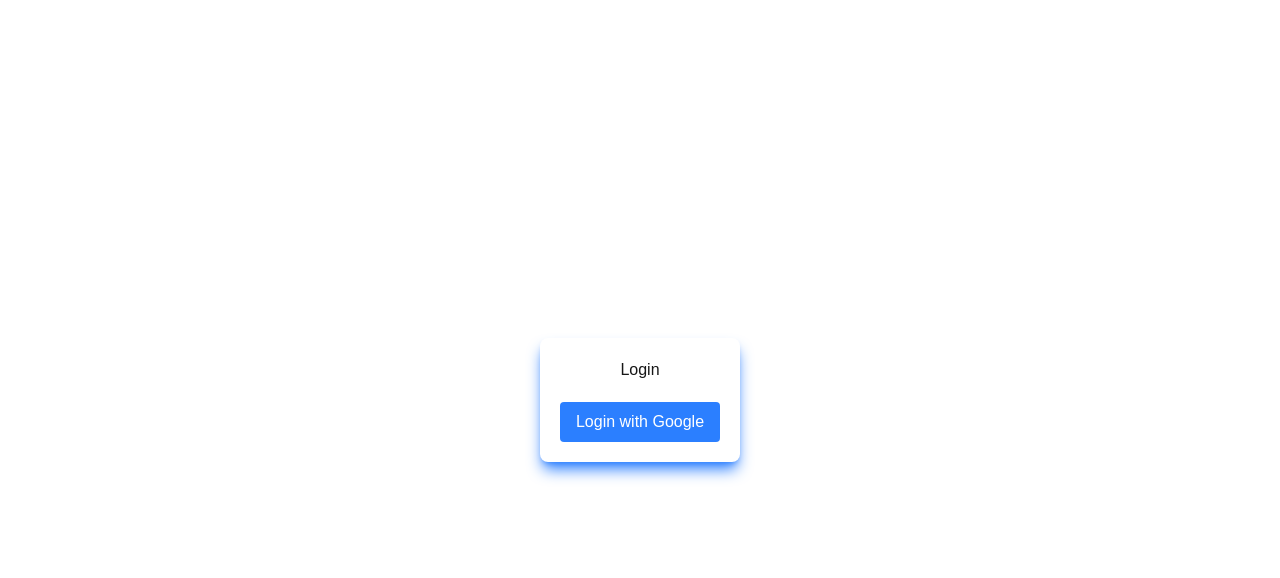
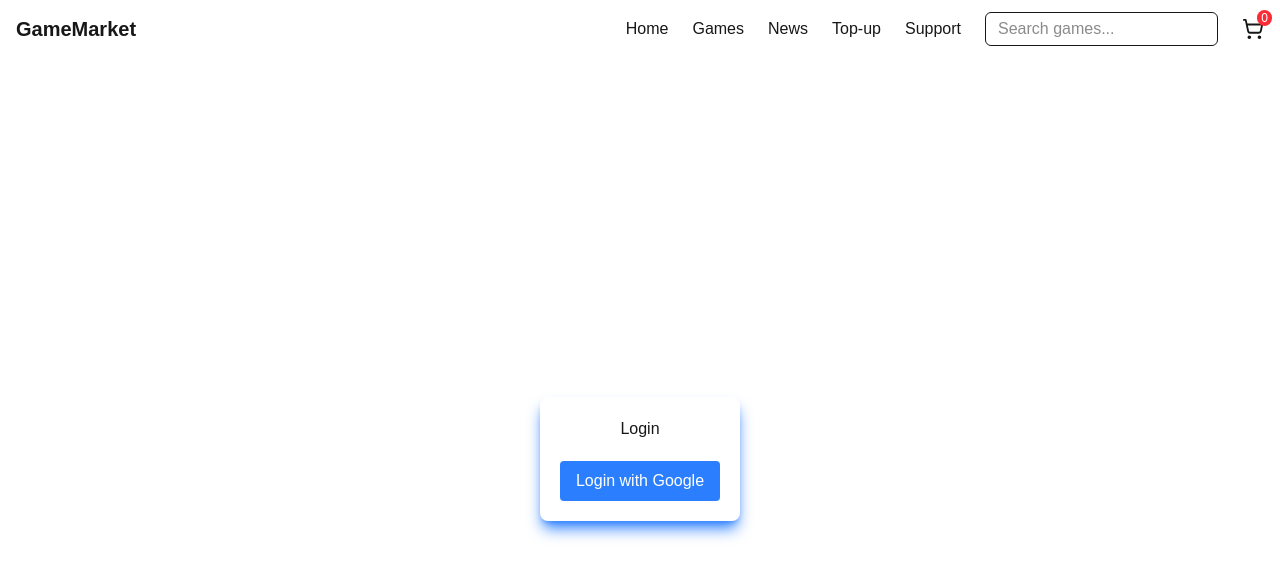
Before and after one commit to ChawankornT/game-marketplace-platform, a Next.js app: page /login in a window 1280 px wide. Shown: the top 578 px of the page. Built offline with nearby package versions, Linux system fonts and the light colour scheme; no server answers.

Commit message:
- Create Header - Create Navbar

```diff
--- a/package.json
+++ b/package.json
@@ -10,6 +10,8 @@
   },
   "dependencies": {
     "firebase": "^12.6.0",
+    "framer-motion": "^12.23.24",
+    "lucide-react": "^0.554.0",
     "next": "16.0.3",
     "react": "19.2.0",
     "react-dom": "19.2.0",
--- a/src/app/layout.tsx
+++ b/src/app/layout.tsx
@@ -2,6 +2,7 @@
 import { Geist, Geist_Mono } from "next/font/google";
 import "./globals.css";
 import AuthProvider from "@/components/auth/AuthProvider";
+import Header from "@/components/layout/Header";
 
 const geistSans = Geist({
   variable: "--font-geist-sans",
@@ -28,7 +29,10 @@
       <body
         className={`${geistSans.variable} ${geistMono.variable} antialiased`}
       >
-        <AuthProvider>{children}</AuthProvider>
+        <AuthProvider>
+          <Header />
+          {children}
+        </AuthProvider>
       </body>
     </html>
   );
--- /dev/null
+++ b/src/components/layout/Header.tsx
@@ -0,0 +1,29 @@
+"use client";
+
+import { useState } from "react";
+import Link from "next/link";
+import Navbar from "./Navbar";
+
+export default function Header() {
+  const navItems = [
+    { label: "Home", href: "/" },
+    { label: "Games", href: "/games" },
+    { label: "News", href: "/news" },
+    { label: "Top-up", href: "/topup" },
+    { label: "Support", href: "/support" },
+  ];
+
+  return (
+    <header className="sticky top-0 z-50 backdrop-blur-md bg-white/30 border-b border-white/20 dark:bg-black/40 dark:border-neutral-800">
+      <div className="max-w-7xl mx-auto flex items-center justify-between py-3 px-4">
+        {/* Logo */}
+        <Link href="/" className="text-xl font-bold">
+          GameMarket
+        </Link>
+
+        {/* Menu (Desktop) */}
+        <Navbar navItems={navItems} />
+      </div>
+    </header>
+  );
+}
--- /dev/null
+++ b/src/components/layout/Navbar.tsx
@@ -0,0 +1,37 @@
+"use client";
+
+import Link from "next/link";
+import { X, ShoppingCart } from "lucide-react";
+
+export default function Navbar({ navItems }) {
+  return (
+    <div>
+      {/* Menu (Desktop) */}
+      <nav className="hidden md:flex items-center gap-6">
+        {navItems.map((item) => (
+          <Link
+            key={item.href}
+            href={item.href}
+            className="hover:text-blue-600"
+          >
+            {item.label}
+          </Link>
+        ))}
+
+        {/* Search */}
+        <input
+          placeholder="Search games..."
+          className="px-3 py-1 border rounded-md bg-white/70 dark:bg-neutral-800"
+        />
+
+        {/* Cart */}
+        <div className="relative cursor-pointer">
+          <ShoppingCart size={22} />
+          <span className="absolute -top-2 -right-2 bg-red-500 text-white text-xs rounded-full px-1">
+            0
+          </span>
+        </div>
+      </nav>
+    </div>
+  );
+}
--- a/tsconfig.json
+++ b/tsconfig.json
@@ -15,7 +15,7 @@
     "moduleResolution": "bundler",
     "resolveJsonModule": true,
     "isolatedModules": true,
-    "jsx": "preserve",
+    "jsx": "react-jsx",
     "incremental": true,
     "plugins": [
       {
```
Also changed, not shown: 1 other file (tests, documents, lock files or other folders).
